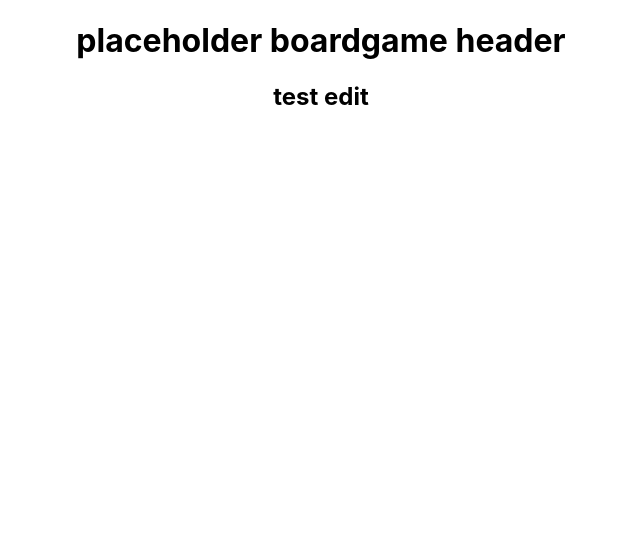
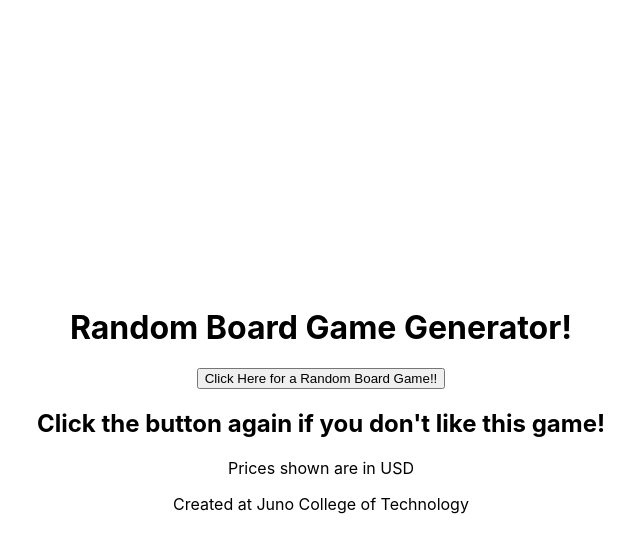
Before and after one commit to harrisonhui/project-three, a React (Create React App) app: page / in a window 1280 px wide. Shown: the top 552 px of the page, without its empty margins (319-959 px from the left). Built offline with nearby package versions, Linux system fonts and the light colour scheme; no server answers.

Commit message:
finished javascript component for MVP, displays random board game

```diff
--- a/src/App.css
+++ b/src/App.css
@@ -1,38 +1,13 @@
 .App {
   text-align: center;
+  display: flex;
+  flex-direction: column;
+  justify-content: center;
+  align-items: center;
+  width: 100%;
+  height: 100vh;
 }
 
-.App-logo {
-  height: 40vmin;
-  pointer-events: none;
+.container {
+  display: flex;
 }
-
-@media (prefers-reduced-motion: no-preference) {
-  .App-logo {
-    animation: App-logo-spin infinite 20s linear;
-  }
-}
-
-.App-header {
-  background-color: #282c34;
-  min-height: 100vh;
-  display: flex;
-  flex-direction: column;
-  align-items: center;
-  justify-content: center;
-  font-size: calc(10px + 2vmin);
-  color: white;
-}
-
-.App-link {
-  color: #61dafb;
-}
-
-@keyframes App-logo-spin {
-  from {
-    transform: rotate(0deg);
-  }
-  to {
-    transform: rotate(360deg);
-  }
-}
--- a/src/App.js
+++ b/src/App.js
@@ -1,48 +1,58 @@
 import './App.css';
 import { useEffect, useState } from 'react'
 import axios from 'axios';
+import Button from './components/Button';
+import DisplayBoardGame from './components/DisplayBoardGame';
+// stretch goal imports - NOT COMPLETED TO THIS DATE DOES NOT WORK PROPERLY ALL COMMENTED OUT
+import BoardGameForm from './components/BoardGameForm';
 
 function App() {
-  // BoardGameAtlas API Call
-  useEffect(() => {
+  // Step #2: create state to store board game data
+  const [boardGame, setBoardGame] = useState([]);
+  // const [activeGame, setActiveGame] = useState(false);
+
+  // Step #1: BoardGameAtlas API Call
+  const onClickHandler = () => {
+    console.log("button click works")
     axios({
       url: "https://api.boardgameatlas.com/api/search",
       method: "GET",
       dataResponse: "json",
       params: {
-        client_id:"rBjCQriFC6"
+          client_id:"rBjCQriFC6",
+          random: true,
       }
-    }).then((response) => {
-      console.log(response.data.games)
-    })
-  }, [])
+      }).then((response) => {
+          console.log(response.data.games)
+          const responseData = response.data.games
+
+          setBoardGame(responseData)
+      })
+
+  }
 
   return (
     <div className="App">
-      <h1>placeholder boardgame header</h1>
-      <h2>test edit</h2>
+      <h1>Random Board Game Generator!</h1>
+      < Button clicked={onClickHandler} />
+      < DisplayBoardGame boardGame={boardGame}/>
+      <footer>Created at Juno College of Technology</footer>
     </div>
   );
 }
 
+  // Step 3 STRETCH GOAL: create new state to use when filtered option is clicked to display filtered results
+  // const [displayBoardGame, setDisplayBoardGame] = useState([])
+
+  // const getBoardGame = (e, player) => {
+  //   e.preventDefault();
+  //   console.log("test", player)
+  //   const copyOfBoardGames = [...boardGame]
+  //   const boardGamePlayers = copyOfBoardGames.filter(game => {
+  //     return (game.min_players) === player
+  //   })
+  //   console.log(boardGamePlayers)
+  //   // setDisplayBoardGame(boardGamePlayers)
+  // }
 
 export default App;
-
-
-// Pseudo Code
-// MVP
-// Make API call to get list of board games (from BoardGameAtlas api)
-// There will be a button for users to click on located in the center of the page
-// Add event listener (onClick") on the button that will trigger a response when user interacts with the element
-// Dynamically add 6 random board games on the page; with information and images displayed for each board game (E.g. Codenames, price, rating, # of players, etc...)
-
-// Stretch goal #1
-// Create new section that will contain radio buttons that will contain the # of player option (kind of like a filter)
-// Add event listener for the # of players the user would like in their board game
-// Display board games that match selected # of players (E.g. if 4 is chosen, any board games that can be played with 4 or more players will be randomly displayed)
-// Dynamically add board game information while respecting the # of player filter chosen by the user
-
-// Stretch goal #2
-// Create a drop down menu that filters games based on category (E.g. Party Game)
-// When an option is selected, filter options only with the user selected information while keeping the # of players filter option stored as well
-// Dynamically add board game info to the page while respecting all conditions set by the user
--- /dev/null
+++ b/src/components/BoardGameForm.js
@@ -0,0 +1,33 @@
+import { useState } from 'react'
+
+const BoardGameForm = (props) => {
+    const [userChoice, setUserChoice] = useState('placeholder')
+
+    const handleUserChoice = (e) => {
+        console.log(parseInt(e.target.value))
+        // update the userChoice
+        setUserChoice(parseInt(e.target.value))
+    }
+    return (
+        <form onSubmit={(e) => props.getBoardGame(e, userChoice)}>
+            <h2>Show me some boardgame recommendations</h2>
+            <select
+                id="numberOfPlayers"
+                name="numberOfPlayers"
+                onChange={handleUserChoice}
+                value = {userChoice}
+            >
+                <option value="placeholder" disabled>Pick a # of players:</option>
+                {/* <option value="1">1</option> */}
+                <option value="2">2</option>
+                <option value="3">3</option>
+                <option value="4">4</option>
+                <option value="5">5</option>
+                {/* <option value="6">6</option> */}
+            </select>
+            <button type="submit">Give me boardgames!</button>
+        </form>
+    )
+}
+
+export default BoardGameForm
--- /dev/null
+++ b/src/components/Button.js
@@ -0,0 +1,10 @@
+import React from "react";
+
+	const Button = ({clicked}) => {
+		return <button onClick={clicked}>
+		Click Here for a Random Board Game!!
+		</button>;
+	}
+
+// Export Button Component
+export default Button;
--- /dev/null
+++ b/src/components/DisplayBoardGame.js
@@ -0,0 +1,30 @@
+// same as props.boardGame - used {} for destructuring
+const DisplayBoardGame = ({boardGame}) => {
+    return(
+        <section>
+            <h2>Click the button again if you don't like this game!</h2>
+            <p>Prices shown are in USD</p>
+                {
+                    boardGame.map(boardGame => {
+                        return(
+                            <div className="container" key={boardGame.id}>
+                                <div className="imgContainer">
+                                    <img src ={boardGame.images.small} alt = {boardGame.description}/>
+                                </div>
+                                <div className="info">
+                                    <p>Name: {boardGame.name}</p>
+                                    <p>Players: {boardGame.players}</p>
+                                    <p>Playtime: {boardGame.playtime}</p>
+                                    <p>Price: {boardGame.price}</p>
+                                    <p>Year Published: {boardGame.year_published}</p>
+                                    <p>Rank: {boardGame.rank}</p>
+                                </div>
+                            </div>
+                        )
+                    })
+                }
+        </section>
+    )
+}
+
+export default DisplayBoardGame
```
